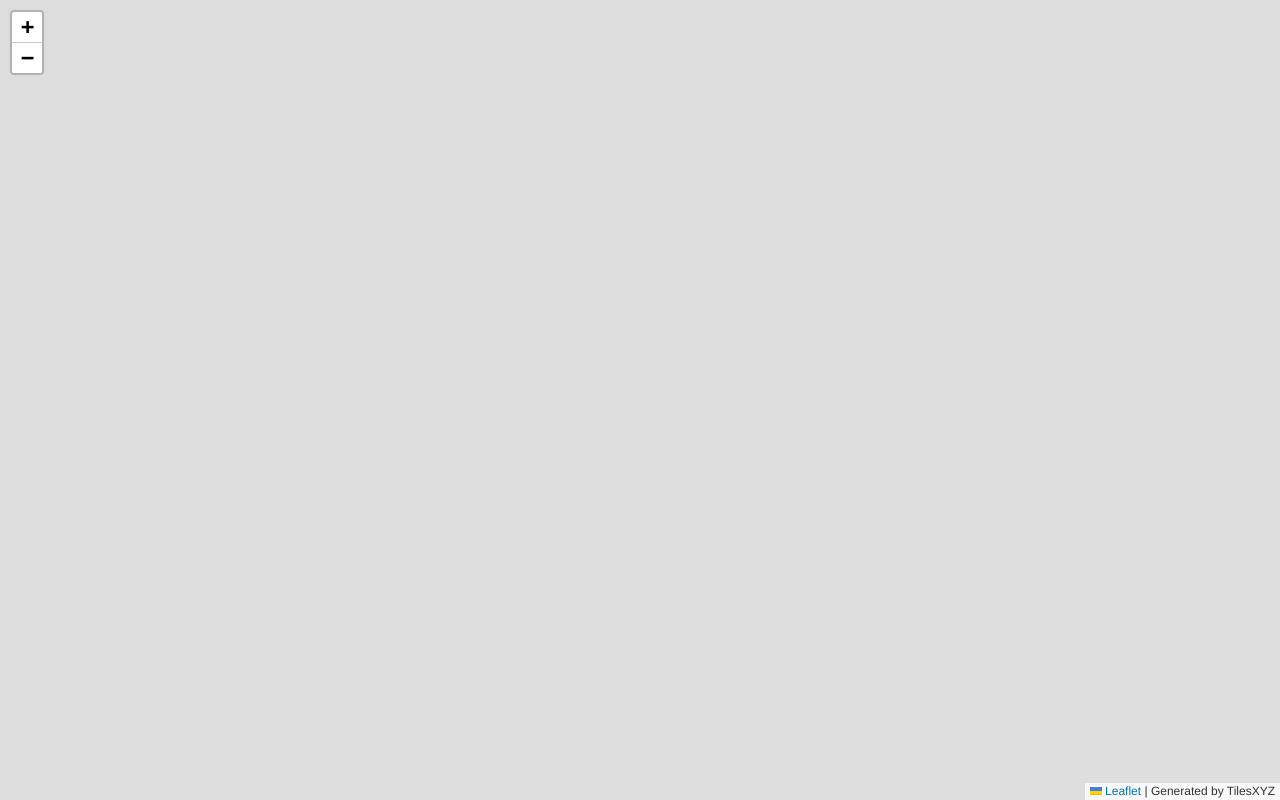
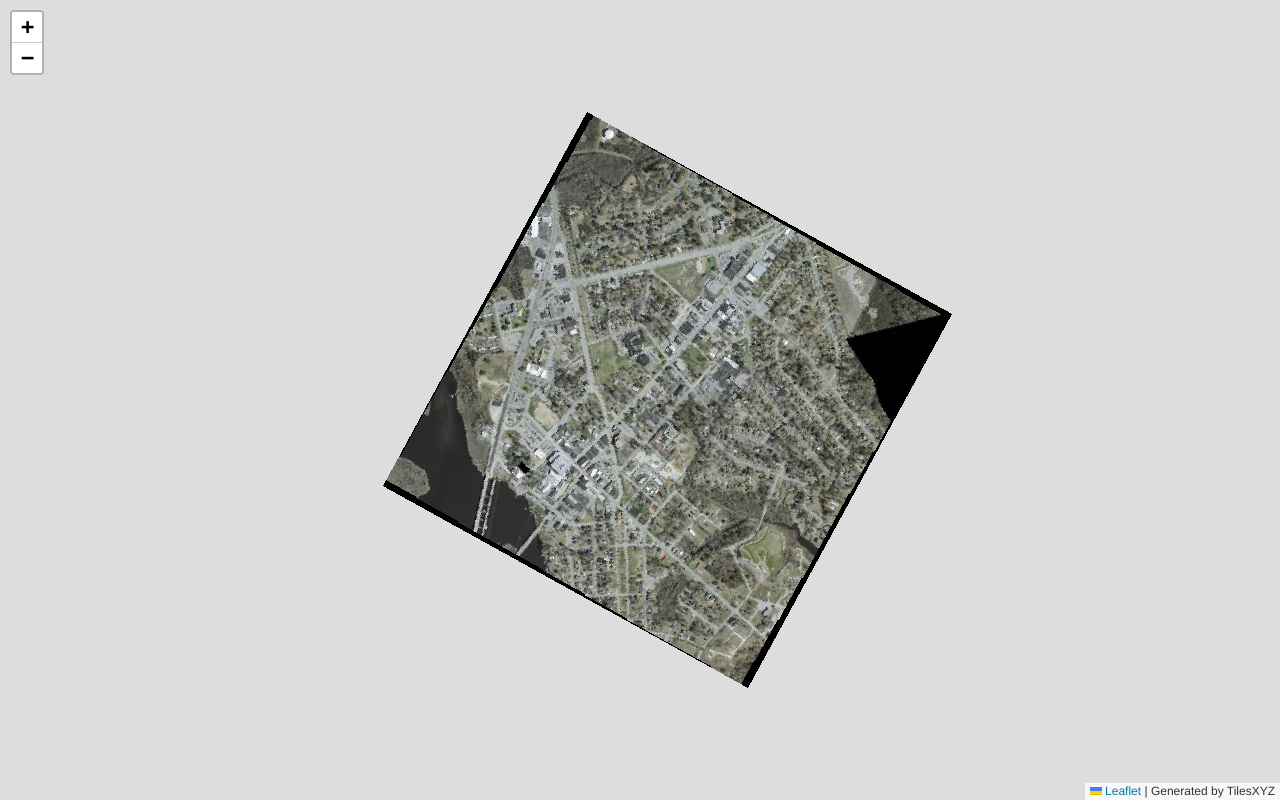
Before and after one commit to 7138824211/hwk4pt1, a plain HTML site: page map_tiles/Jacksonville.html in a window 1280 px wide. Drawn offline with nearby package versions, Linux system fonts and the light colour scheme; files whose address does not match are found by name.

Commit message:
Update Jacksonville.html

```diff
--- a/map_tiles/Jacksonville.html
+++ b/map_tiles/Jacksonville.html
@@ -27,7 +27,7 @@
   <div id="map"></div>
   <script>
       var map = L.map('map').setView([21.866137986186565, 174.93424217115341], 14.5);
-      L.tileLayer('file:./map_tiles/{z}/{x}/{y}.png', {
+      L.tileLayer('./map_tiles/{z}/{x}/{y}.png', {
         minZoom: 12,
         maxZoom: 17,
         tms: false,
```
